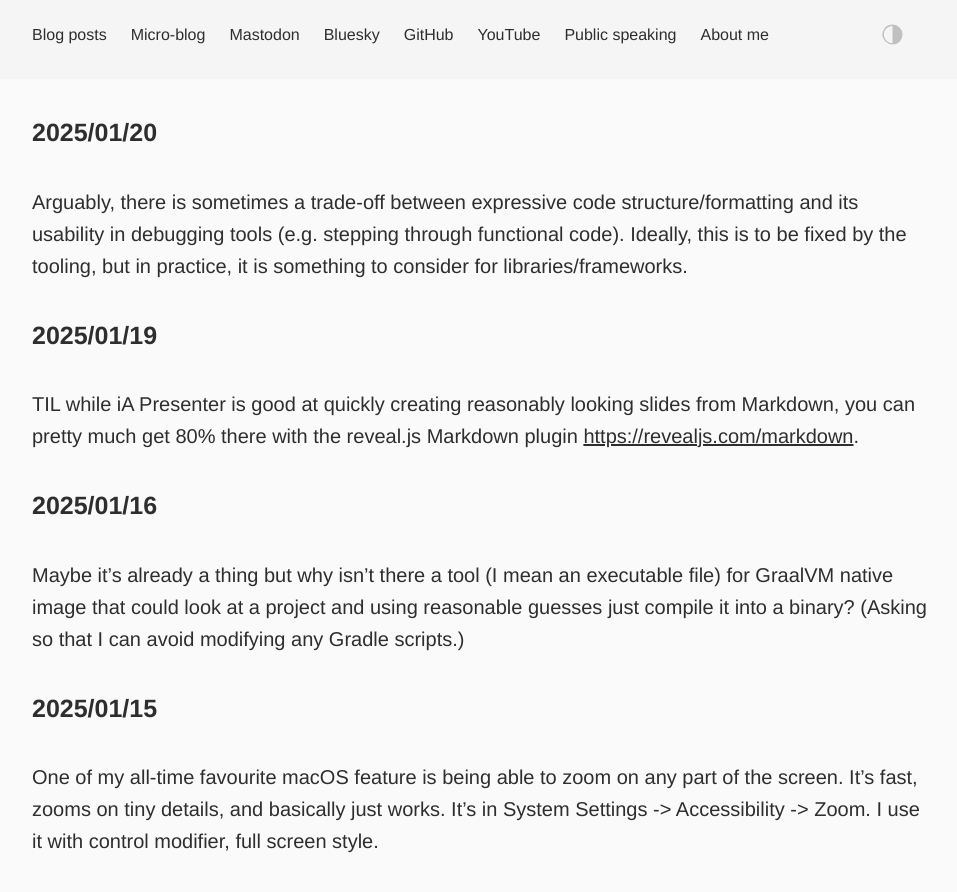
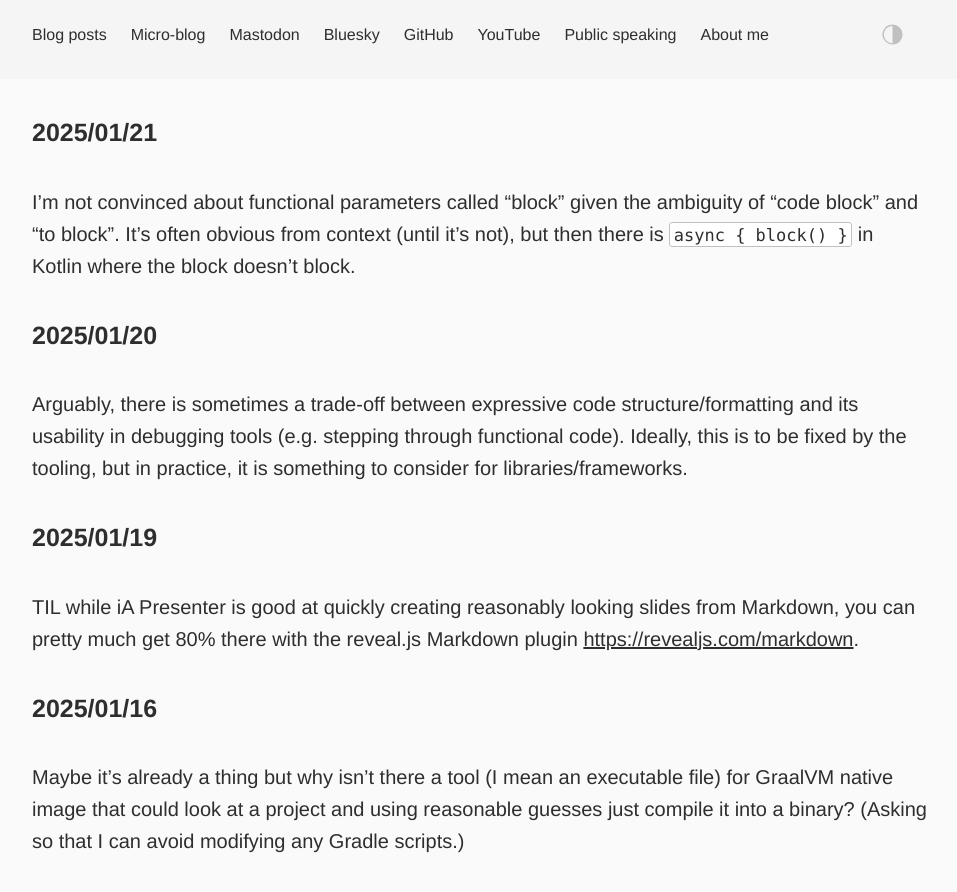
Before and after one commit to dkandalov/dkandalov.github.io, a Jekyll site: the page built from micro-blog.md, in a window 1280 px wide and 900 px high. Shown: the top 892 px of the window, without its empty margins (160-1117 px from the left). Built offline with Jekyll 4.4.1, drawn with Linux system fonts in a browser that asks for light colours.

Commit message:
updated micro-blog

```diff
--- a/micro-blog.md
+++ b/micro-blog.md
@@ -2,6 +2,9 @@
 layout: post
 permalink: /micro-blog/
 ---
+
+#### 2025/01/21
+I'm not convinced about functional parameters called "block" given the ambiguity of "code block" and "to block". It's often obvious from context (until it's not), but then there is `async { block() }` in Kotlin where the block doesn't block.
 
 #### 2025/01/20
 Arguably, there is sometimes a trade-off between expressive code structure/formatting and its usability in debugging tools (e.g. stepping through functional code). Ideally, this is to be fixed by the tooling, but in practice, it is something to consider for libraries/frameworks.
```
